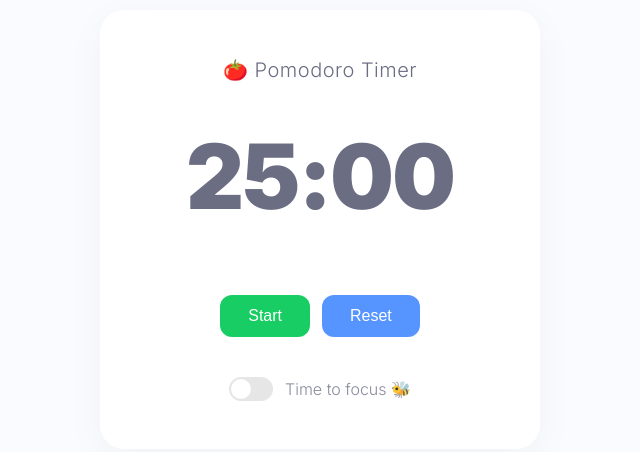
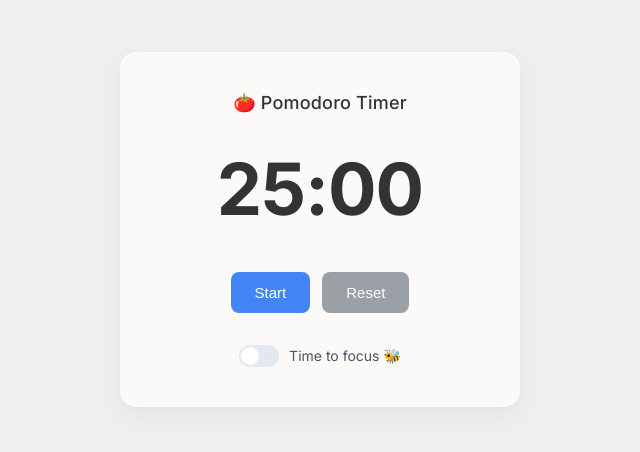
Before and after one commit to 1984mt/Pomodoro, a plain HTML site: page index.html in a window 1280 px wide. Shown: the part 171-623 px from the top of the page, without its empty margins (320-960 px from the left). Drawn offline with Linux system fonts and the light colour scheme.

Commit message:
Style update

```diff
--- a/styles.css
+++ b/styles.css
@@ -6,7 +6,7 @@
 
 body {
     font-family: 'Inter', -apple-system, BlinkMacSystemFont, 'Segoe UI', Arial, sans-serif;
-    background-color: #FAFBFE;  /* Changed from #fafafa to #FAFBFE */
+    background-color: #F1EFEE;
     min-height: 100vh;
     display: flex;
     justify-content: center;
@@ -14,21 +14,21 @@ body {
 }
 
 .container {
-    background: white;  /* Changed from #EEEFF5 to white */
-    padding: 48px;
-    border-radius: 24px;
-    box-shadow: 0 10px 40px rgba(0, 0, 0, 0.04);
+    background: #FCFAF8;
+    padding: 40px;
+    border-radius: 16px;
+    box-shadow: 0 8px 24px rgba(0, 0, 0, 0.05);
     width: 90%;
-    max-width: 440px;
+    max-width: 400px;
     text-align: center;
 }
 
 h1 {
-    font-size: 20px;
-    font-weight: 300;
-    color: #6B6E83;  /* Updated to match */
-    margin-bottom: 40px;
-    letter-spacing: 0.5px;
+    font-size: 18px;
+    font-weight: 500;
+    color: #333333;
+    margin-bottom: 32px;
+    letter-spacing: 0.2px;
 }
 
 .timer-section {
@@ -44,11 +44,11 @@ h1 {
 }
 
 .timer {
-    font-size: 90px;
-    font-weight: 900;  /* Confirming it's at 900 */
-    color: #6B6E83;
-    margin-bottom: 64px;
-    letter-spacing: -2px;
+    font-size: 72px;
+    font-weight: 700;
+    color: #333333;
+    margin-bottom: 40px;
+    letter-spacing: -1px;
 }
 
 .controls {
@@ -59,27 +59,28 @@ h1 {
     display: flex;
     justify-content: center;
     gap: 12px;
-    margin-bottom: 40px;
+    margin-bottom: 32px;
 }
 
 .buttons button {
-    font-size: 16px;  /* Slightly smaller font */
-    padding: 12px 28px;
+    font-size: 15px;
+    font-weight: 500;
+    padding: 12px 24px;
     border: none;
-    border-radius: 12px;
+    border-radius: 8px;
     color: white;
     cursor: pointer;
-    transition: all 0.2s ease;  /* Smooth transitions */
-    opacity: 0.9;  /* Slightly muted colors */
+    transition: all 0.2s ease;
+    background-color: #4285F4;
 }
 
 .buttons button:hover {
-    transform: translateY(-1px);  /* Subtle lift effect */
-    opacity: 1;
+    transform: translateY(-1px);
+    background-color: #3367D6;
 }
 
-.buttons button:nth-child(1) { background-color: #00c853; }  /* More modern green */
-.buttons button:nth-child(2) { background-color: #448aff; }  /* More modern blue */
+.buttons button:nth-child(1) { background-color: #4285F4; }
+.buttons button:nth-child(2) { background-color: #9AA0A6; }
 
 .controls button:hover {
     opacity: 0.9;
@@ -89,47 +90,60 @@ h1 {
     display: flex;
     align-items: center;
     justify-content: center;
-    gap: 12px;
-    opacity: 0.8;  /* Slightly muted */
+    gap: 10px;
 }
 
 .mode label {
-    font-size: 16px;
-    color: #6B6E83;  /* Updated to match */
-    font-weight: 300;
+    font-size: 14px;
+    color: #4A5568;
+    font-weight: 400;
 }
 
 .mode input[type="checkbox"] {
     appearance: none;
-    width: 44px;  /* Slightly smaller toggle */
-    height: 24px;
-    background-color: #e0e0e0;
-    border-radius: 12px;
+    width: 40px;
+    height: 22px;
+    background-color: #E2E8F0;
+    border-radius: 11px;
     position: relative;
     cursor: pointer;
-    transition: all 0.3s ease;
+    transition: all 0.2s ease;
 }
 
 .mode input[type="checkbox"]::before {
     content: '';
     position: absolute;
-    width: 20px;
-    height: 20px;
+    width: 18px;
+    height: 18px;
     border-radius: 50%;
     background-color: white;
     top: 2px;
     left: 2px;
-    transition: transform 0.3s ease;
+    transition: transform 0.2s ease;
 }
 
 .mode input[type="checkbox"]:checked {
-    background-color: #00c853;  /* Matching green */
+    background-color: #4285F4;
 }
 
 .mode input[type="checkbox"]:checked::before {
-    transform: translateX(20px);
+    transform: translateX(18px);
 }
 
 .mode + .status {
     display: none;
 }
+
+@media (max-width: 480px) {
+    .container {
+        padding: 32px 24px;
+    }
+
+    .timer {
+        font-size: 64px;
+    }
+
+    .buttons button {
+        padding: 10px 20px;
+    }
+}
```
